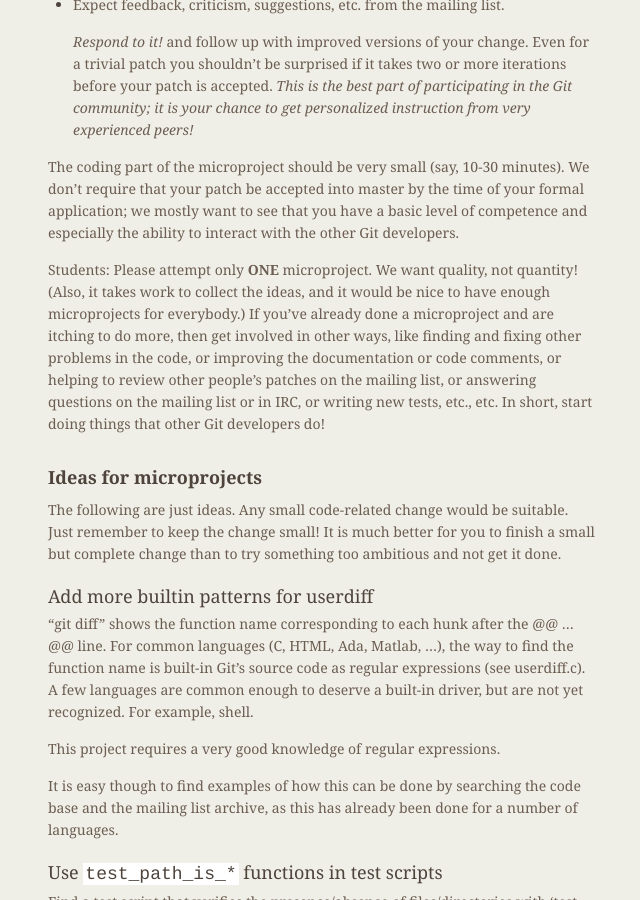
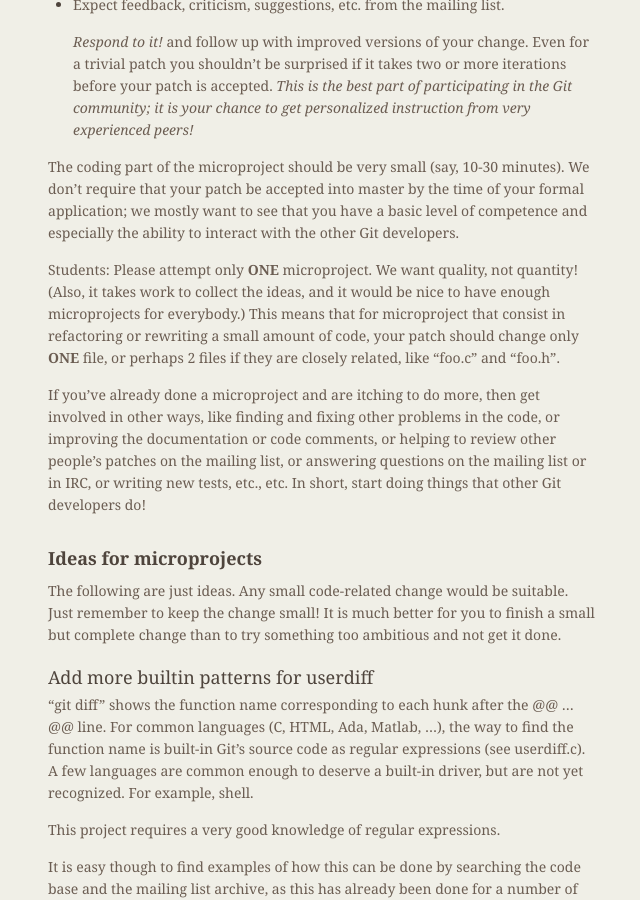
Before and after one commit to git/git.github.io, a Jekyll site: the page built from SoC-2019-Microprojects.md, in a window 1280 px wide and 900 px high, scrolled down 1836 px. Shown: the whole window, without its empty margins (486-1126 px from the left). Built offline with Jekyll 4.4.1, drawn with Linux system fonts in a browser that asks for light colours.

Commit message:
SoC-2019-Microprojects: explicit ONE microproject

```diff
--- a/SoC-2019-Microprojects.md
+++ b/SoC-2019-Microprojects.md
@@ -121,11 +121,15 @@ interact with the other Git developers.
 
 Students: Please attempt only **ONE** microproject.  We want quality,
 not quantity!  (Also, it takes work to collect the ideas, and it would
-be nice to have enough microprojects for everybody.)  If you've
-already done a microproject and are itching to do more, then get
-involved in other ways, like finding and fixing other problems in the
-code, or improving the documentation or code comments, or helping to
-review other people's patches on the mailing list, or answering
+be nice to have enough microprojects for everybody.) This means that
+for microproject that consist in refactoring or rewriting a small
+amount of code, your patch should change only **ONE** file, or perhaps
+2 files if they are closely related, like "foo.c" and "foo.h".
+
+If you've already done a microproject and are itching to do more, then
+get involved in other ways, like finding and fixing other problems in
+the code, or improving the documentation or code comments, or helping
+to review other people's patches on the mailing list, or answering
 questions on the mailing list or in IRC, or writing new tests, etc.,
 etc.  In short, start doing things that other Git developers do!
 
```
